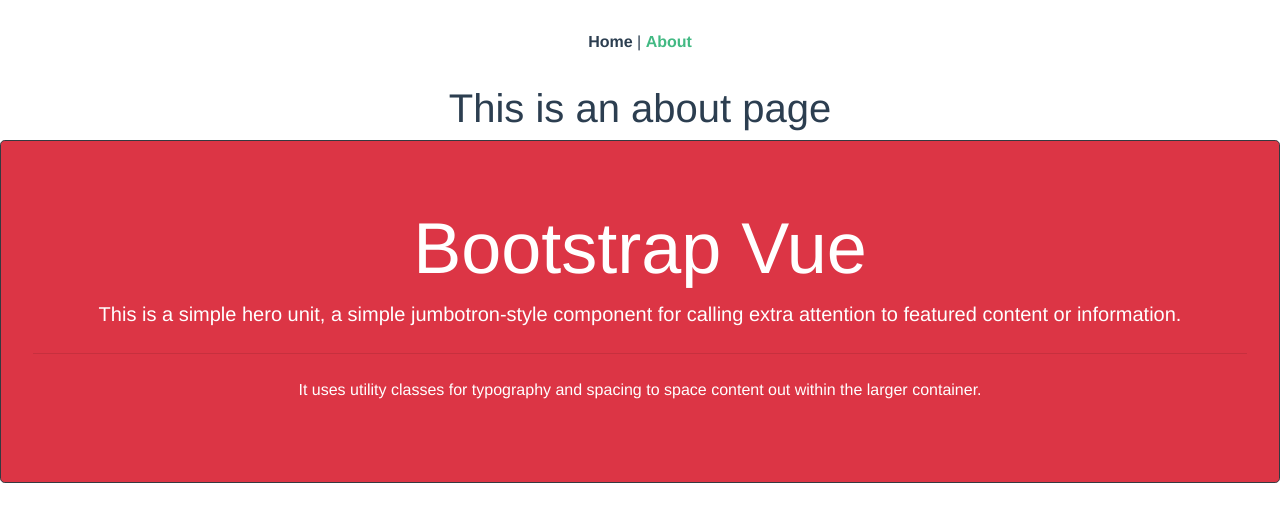
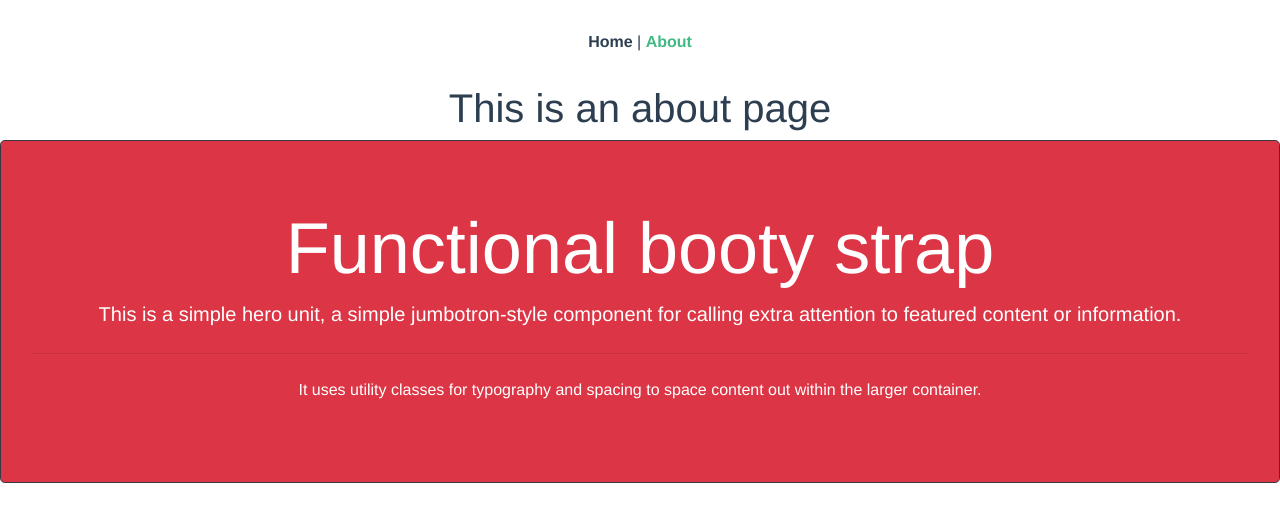
Before and after one commit to zackotterstrom/SAoT, a Vue app: page /about in a window 1280 px wide. Shown: the top 522 px of the page. Built offline with nearby package versions, Linux system fonts and the light colour scheme.

Commit message:
ändrad:        src/views/About.vue     changes:     bootstrap vue => functional booty strap testar en commit så att saker fungerar.

```diff
--- a/src/views/About.vue
+++ b/src/views/About.vue
@@ -3,7 +3,7 @@
     <h1>This is an about page</h1>
     <b-jumbotron bg-variant="danger" text-variant="white" border-variant="dark">
       <template slot="header">
-        Bootstrap Vue
+        Functional booty strap
       </template>
       <template slot="lead">
         This is a simple hero unit, a simple jumbotron-style component for
```
